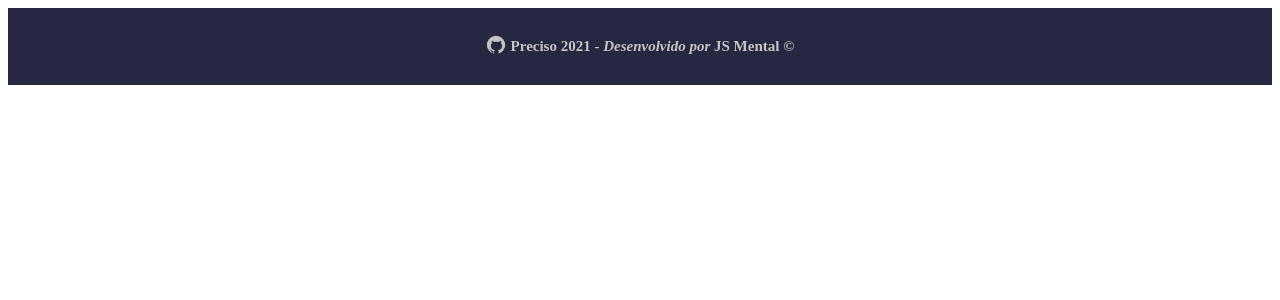
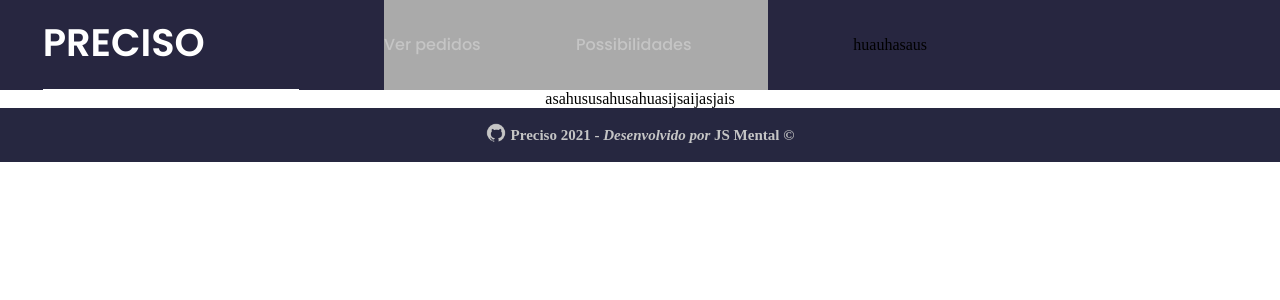
Before and after one commit to LucasDSL/Preciso-HackSocial, a Next.js app in the folder frontend/: page / in a window 1280 px wide. Shown: the top 300 px of the page. Built offline with nearby package versions, Linux system fonts and the light colour scheme.

Commit message:
Header meio pronto

```diff
--- /dev/null
+++ b/frontend/components/Header/Header.tsx
@@ -0,0 +1,20 @@
+import * as S from "./HeaderStyle";
+
+export default function Header() {
+  return (
+    <S.Header>
+      <S.PrecisoWrapper>
+        <p>PRECISO</p>
+      </S.PrecisoWrapper>
+      <S.Botoes>
+        <S.VerPedidos>
+          <h1>Ver pedidos</h1>
+        </S.VerPedidos>
+        <S.Possibilidades>
+          <h1>Possibilidades</h1>
+        </S.Possibilidades>
+      </S.Botoes>
+      <S.Perfil>huauhasaus</S.Perfil>
+    </S.Header>
+  );
+}
--- /dev/null
+++ b/frontend/components/Header/HeaderStyle.ts
@@ -0,0 +1,85 @@
+import styled from "styled-components";
+
+export const Header = styled.header `
+display: flex;
+flex-direction: row;
+width: 100%;
+background-color: #272640;
+height: 90px;
+align-items: center;
+
+justify-content: space-around;
+h1 {
+    font-family: Poppins;
+font-style: normal;
+font-weight: 500;
+font-size: 1rem;
+line-height: 0.2rem;
+/* identical to box height */
+
+
+/* 272640 */
+
+color: #C5C5C5;
+}
+
+`
+
+export const PrecisoWrapper = styled.div `
+align-self: center;
+align-items: center;
+justify-content: center;
+height: 100%;
+width:20%;
+margin-top: 3px;
+border-bottom: 3px solid white;
+p {
+    margin-top:15px;
+    align-items: center;
+    align-self: center;
+     font-family: Poppins;
+font-style: normal;
+font-weight: 600;
+font-size: 2.4rem;
+line-height: 3.3rem;
+/* identical to box height */
+color: #FFFFFF;
+}
+
+`
+
+export const Botoes = styled.div `
+display: flex;
+flex-direction: row;
+align-items: center;
+width: 30%;
+align-self: center;
+justify-content: center;
+justify-self: center;
+height: 100%;
+background-color:#aaa;
+
+`
+
+export const VerPedidos = styled.div `
+align-items: center;
+display: flex;
+flex-direction: row;
+width: 50%;
+
+`
+
+export const Possibilidades = styled.div `
+align-items: center;
+display: flex;
+flex-direction: row;
+width: 50%;
+
+`
+
+export const Perfil = styled.div `
+display: flex;
+flex-direction: row;
+width: 30%;
+
+`
--- a/frontend/components/main/index.tsx
+++ b/frontend/components/main/index.tsx
@@ -1,8 +1,10 @@
-import { StyledMain } from './styles'
+import { StyledMain } from "./styles";
 
 export default function Main() {
-    return(
+  return (
     <StyledMain>
+      <p>asahususahusahuas</p>
+      <p>ijsaijasjais</p>
     </StyledMain>
-    )
+  );
 }
--- a/frontend/pages/_app.tsx
+++ b/frontend/pages/_app.tsx
@@ -1,8 +1,13 @@
-
-import type { AppProps } from 'next/app'
+import GlobalStyle from "../styles/GlobalStyle";
+import type { AppProps } from "next/app";
 
 function MyApp({ Component, pageProps }: AppProps) {
-  return <Component {...pageProps} />
+  return (
+    <>
+      <GlobalStyle />
+      <Component {...pageProps} />
+    </>
+  );
 }
 
-export default MyApp
+export default MyApp;
--- a/frontend/pages/index.tsx
+++ b/frontend/pages/index.tsx
@@ -1,12 +1,14 @@
-import type { NextPage } from 'next'
-import Main from '../components/main';
+import type { NextPage } from "next";
+import Main from "../components/main";
 import Footer from "../components/Footer/Footer";
-
+import Header from "../components/Header/Header";
 export default function Home() {
   return (
     <div>
+      <Header />
+
       <Main></Main>
       <Footer />
     </div>
-  )
+  );
 }
--- /dev/null
+++ b/frontend/styles/GlobalStyle.ts
@@ -0,0 +1,38 @@
+import { createGlobalStyle } from 'styled-components'
+
+export default createGlobalStyle`
+
+* {
+  box-sizing: border-box;
+  margin: 0;
+  padding: 0;
+  border: none;
+  text-decoration: none;
+
+  }
+
+
+
+  @media (max-width: 768px) {
+    html{
+      font-size: 60%;
+    }
+  }
+  @media (max-width: 426px) {
+    html{
+        font-size: 60%;
+      }
+  }
+  @media (max-width: 376px) {
+    html{
+        font-size: 57%;
+      }
+  }
+  @media (max-width: 321px) {
+    html{
+        font-size: 55%;
+      }
+  }
+
+
+`
```
Also changed, not shown: frontend/pages/document.tsx (deleted, +0 -51 lines).
